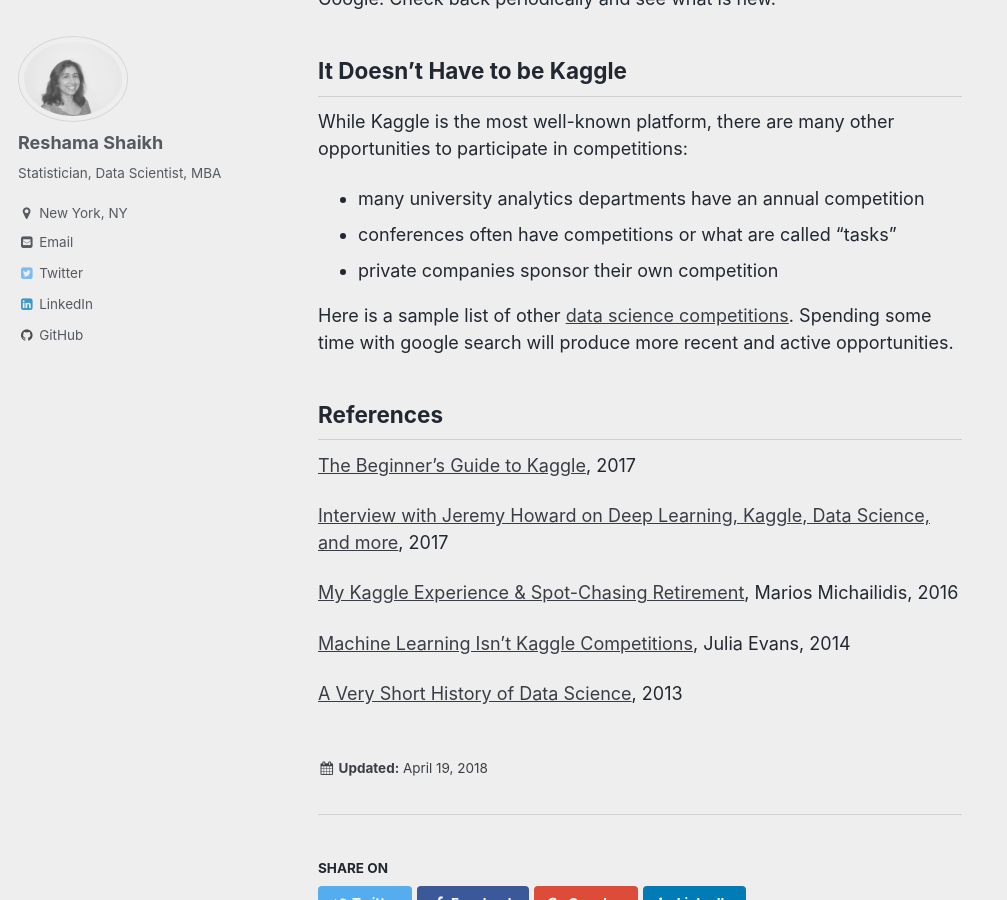
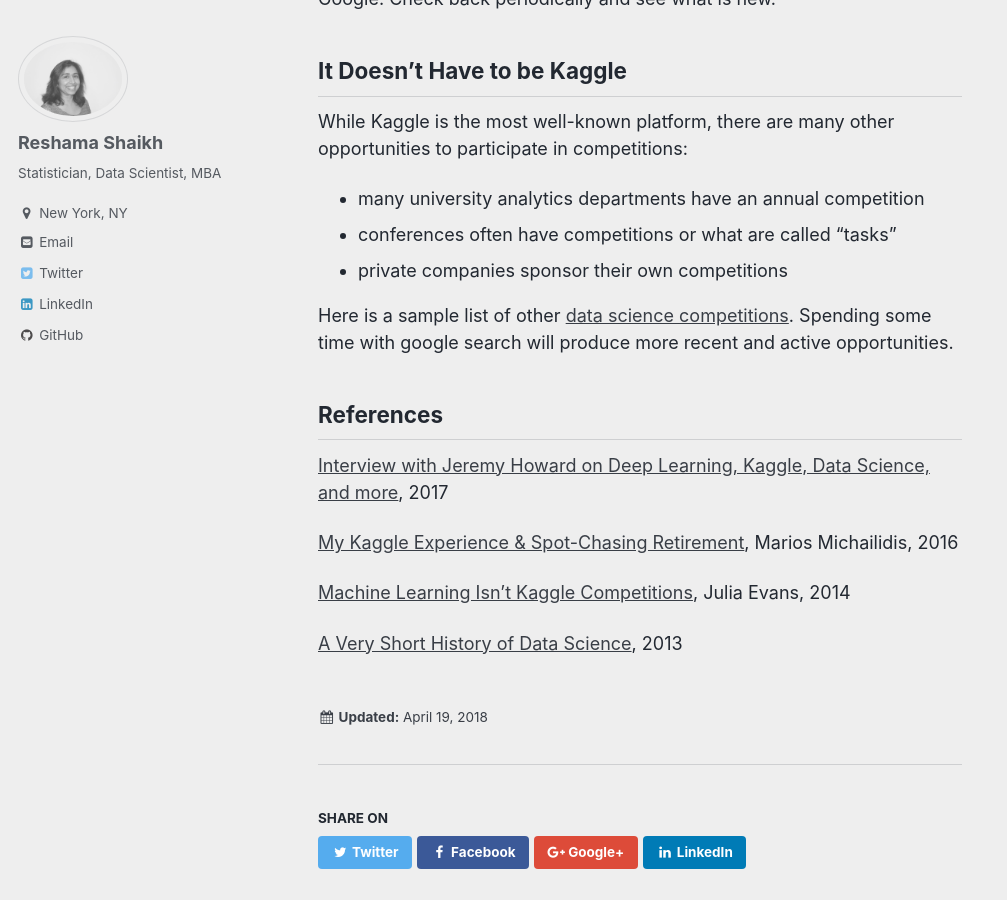
Before and after one commit to reshamas/reshamas.github.io, a Jekyll site: the page built from _posts/2018-04-19-to-kaggle-or-not.md, in a window 1280 px wide and 900 px high, scrolled down 4707 px. Shown: the whole window, without its empty margins (0-1007 px from the left). Built offline with Jekyll 4.4.1, drawn with Linux system fonts in a browser that asks for light colours.

Commit message:
Update 2018-04-19-to-kaggle-or-not.md

```diff
--- a/_posts/2018-04-19-to-kaggle-or-not.md
+++ b/_posts/2018-04-19-to-kaggle-or-not.md
@@ -90,13 +90,11 @@
 While Kaggle is the most well-known platform, there are many other opportunities to participate in competitions:
 - many university analytics departments have an annual competition
 - conferences often have competitions or what are called "tasks"
-- private companies sponsor their own competition
+- private companies sponsor their own competitions
 
 Here is a sample list of other [data science competitions](https://github.com/reshamas/fastai_deeplearn_part1/blob/master/notes/competitions.md).  Spending some time with google search will produce more recent and active opportunities.
 
 ## References
-
-[The Beginner’s Guide to Kaggle](https://elitedatascience.com/beginner-kaggle), 2017
 
 [ Interview with Jeremy Howard on Deep Learning, Kaggle, Data Science, and more](https://www.kdnuggets.com/2017/01/exclusive-interview-jeremy-howard-deep-learning-kaggle-data-science.html), 2017
 
```
